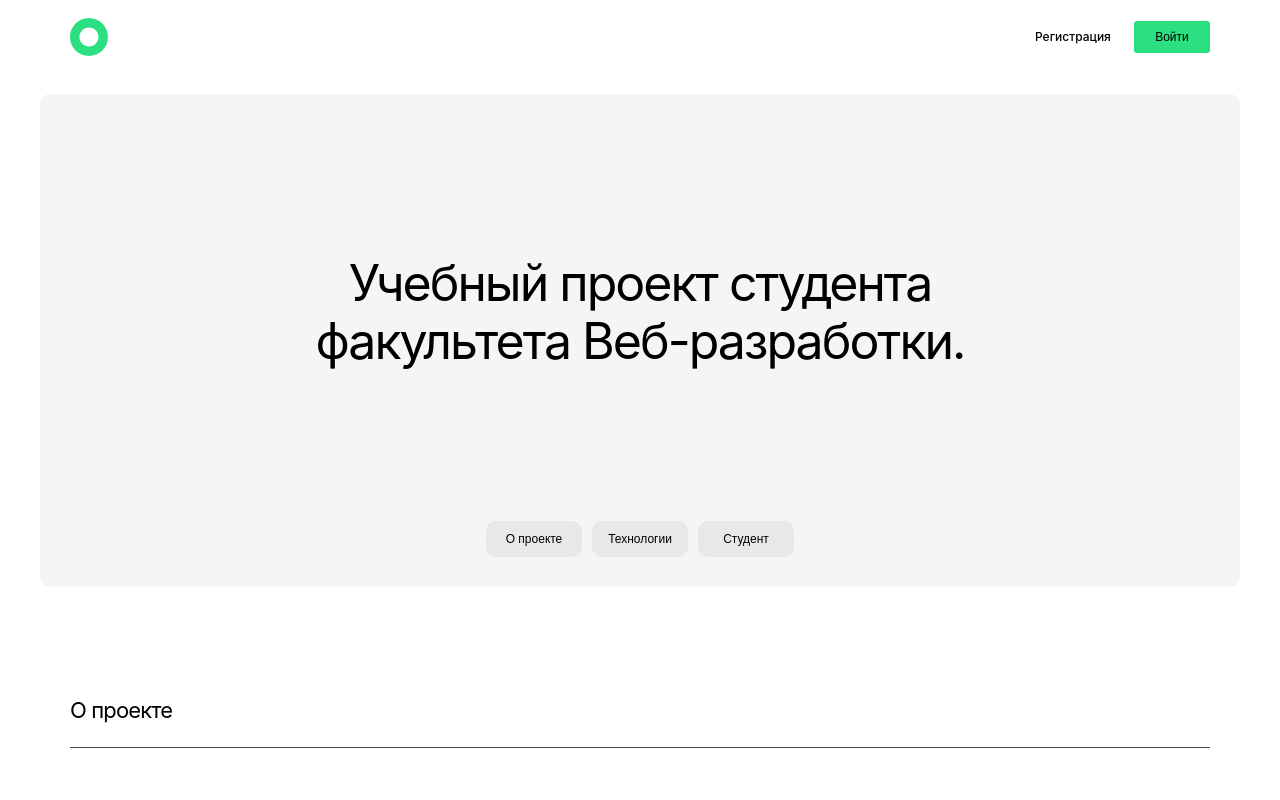
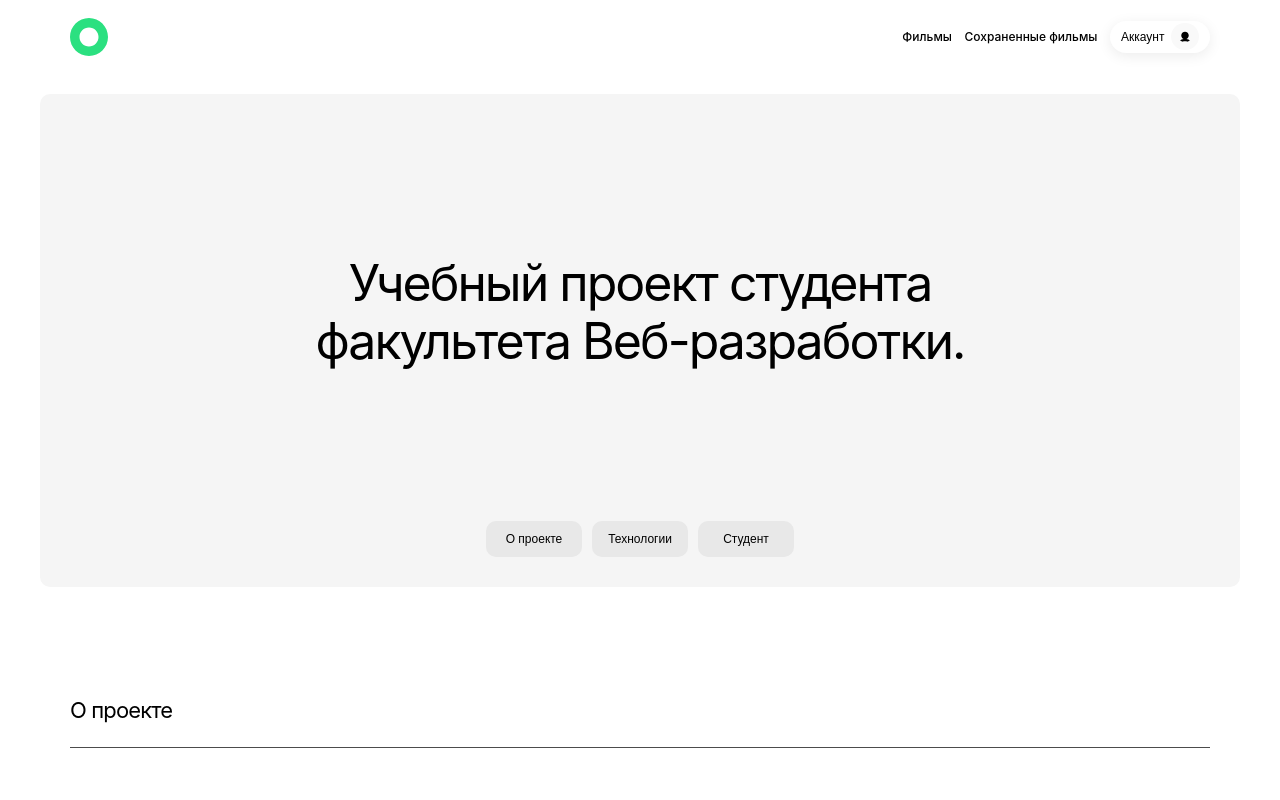
Before and after one commit to art-ka/movies-explorer-frontend, a React (Create React App) app: page / in a window 1280 px wide. Shown: the top 800 px of the page. Built offline with nearby package versions, Linux system fonts and the light colour scheme; no server answers; sample sign-in values are in the browser's storage.

Commit message:
feat: changing the header depending on logedin

```diff
--- a/src/components/Header/Header.js
+++ b/src/components/Header/Header.js
@@ -1,13 +1,15 @@
 import React, { useState } from 'react';
 import './Header.css';
-import { NavLink, Link, useLocation } from 'react-router-dom';
+import { NavLink, Link,
+    // useLocation
+} from 'react-router-dom';
 import logo from '../../images/logo.svg';
 import icon from '../../images/icon__COLOR_icon-main.svg'
 
 function Header(props) {
 
-    const location = useLocation();
-    const currentPath = location.pathname;
+    // const location = useLocation();
+    // const currentPath = location.pathname;
 
     const [showMenu, setShowMenu] = useState(false);
 
@@ -19,7 +21,7 @@ function Header(props) {
             <div className={`header__black ${showMenu ? "header__black-page" : ""
                 }`} />
 
-            {(currentPath === "/profile") || (currentPath === "/movies") || (currentPath === "/saved-movies") ?
+            {props.loggedIn ?
                 <>
                     <div className={`header__menu header__menu_login_yes
                         ${showMenu ? "header__menu_login_yes-active" : "header__menu_login_yes-hidden"
--- a/src/components/Movies/Movies.js
+++ b/src/components/Movies/Movies.js
@@ -6,10 +6,10 @@ import MoviesCardList from '../MoviesCardList/MoviesCardList';
 import Header from '../Header/Header';
 import Footer from '../Footer/Footer';
 
-function Movies() {
+function Movies(props) {
     return (
         <>
-        <Header />
+        <Header loggedIn={props.loggedIn} />
         <SearchForm />
         {/* <Preloader />  */}
         <MoviesCardList />
--- a/src/components/SavedMovies/SavedMovies.js
+++ b/src/components/SavedMovies/SavedMovies.js
@@ -7,10 +7,10 @@ import MoviesCardList from '../MoviesCardList/MoviesCardList';
 import Header from '../Header/Header';
 import Footer from '../Footer/Footer';
 
-function SavedMovies() {
+function SavedMovies(props) {
     return (
         <>
-        <Header />
+        <Header loggedIn={props.loggedIn} />
         <SearchForm />
         {/* <Preloader />  */}
         <MoviesCardList />
```
